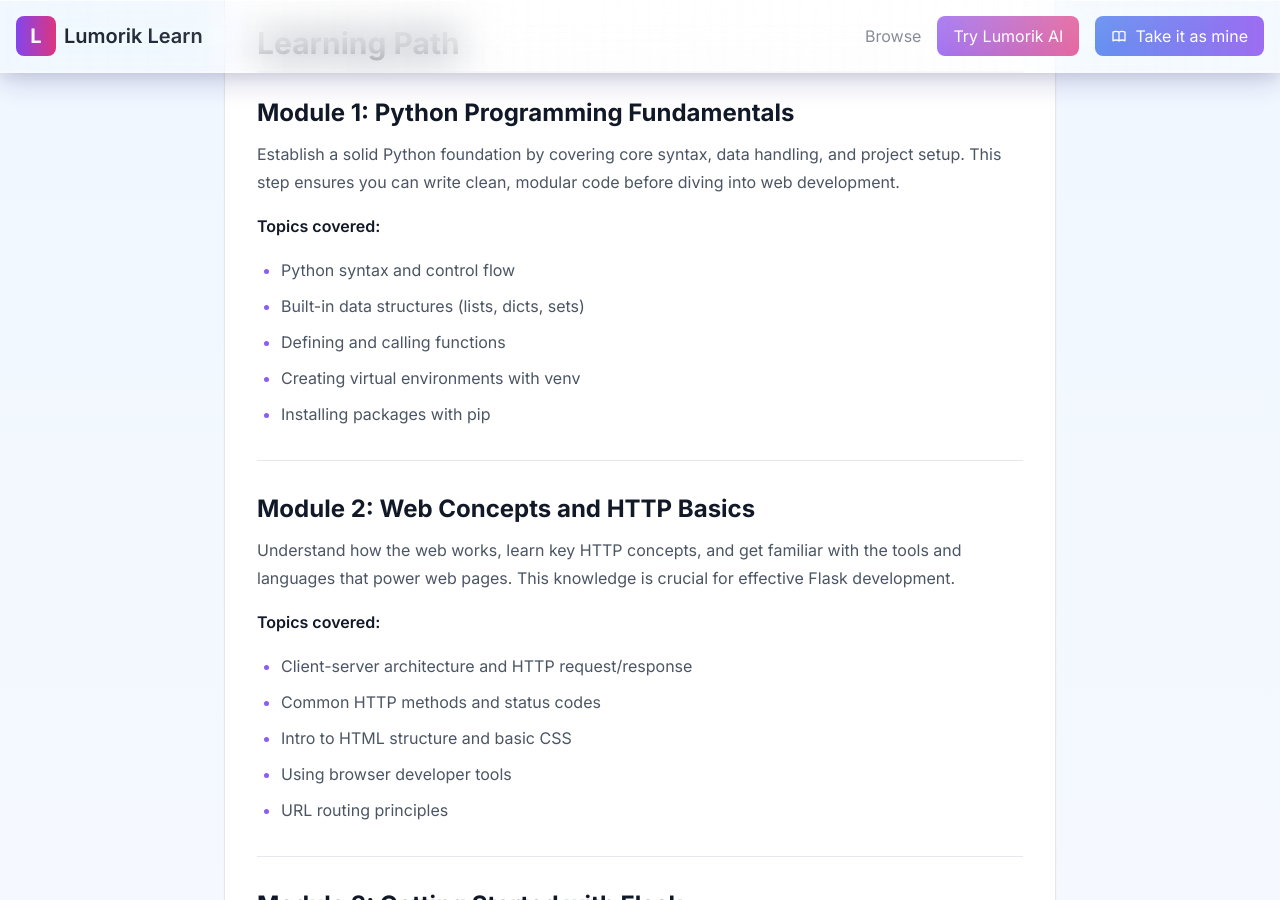
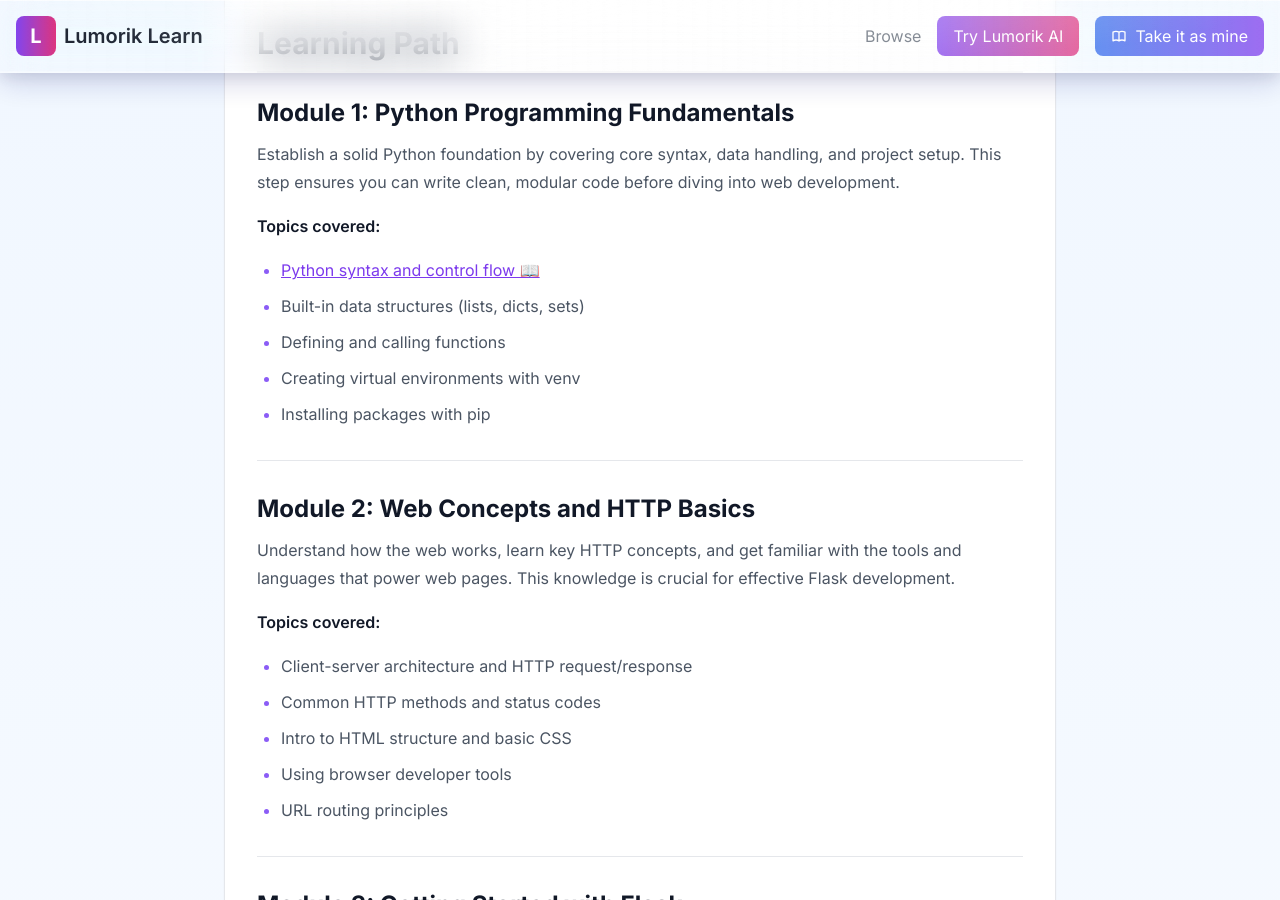
Before and after one commit to lumorikllc/learn, a Jekyll site: the page built from content/00000000-0000-0000-0000-000000000000/89e7c3aa-2c50-48ec-9ebc-e873a67a5a25/index.md, in a window 1280 px wide and 900 px high, scrolled down 397 px. Built offline with Jekyll 4.4.1, drawn with Linux system fonts in a browser that asks for light colours; part of the change alters nothing that is shown.

Commit message:
Update study plan 89e7c3aa

```diff
--- a/content/00000000-0000-0000-0000-000000000000/89e7c3aa-2c50-48ec-9ebc-e873a67a5a25/index.md
+++ b/content/00000000-0000-0000-0000-000000000000/89e7c3aa-2c50-48ec-9ebc-e873a67a5a25/index.md
@@ -1,7 +1,7 @@
 ---
 layout: study-plan
 title: "Flask Foundations: From Zero to Real-World Python Web Apps"
-date: 2025-08-15T01:32:22.770969
+date: 2025-08-15T01:32:33.629673
 modules: 7
 lessons: 35
 author: "dev@example.com"
@@ -16,7 +16,7 @@ Establish a solid Python foundation by covering core syntax, data handling, and
 
 **Topics covered:**
 
-- Python syntax and control flow
+- [Python syntax and control flow 📖](https://lumorikllc.github.io/learn/content/00000000-0000-0000-0000-000000000000/2b95e07c-dc78-418c-8f77-b47b15934f3a)
 - Built-in data structures (lists, dicts, sets)
 - Defining and calling functions
 - Creating virtual environments with venv
```
